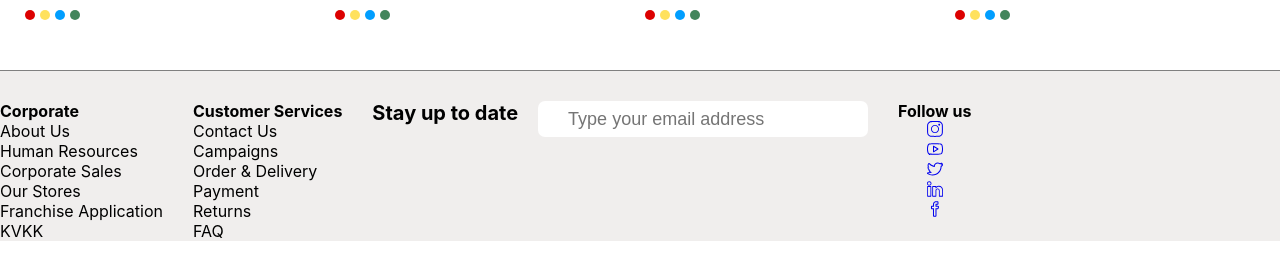
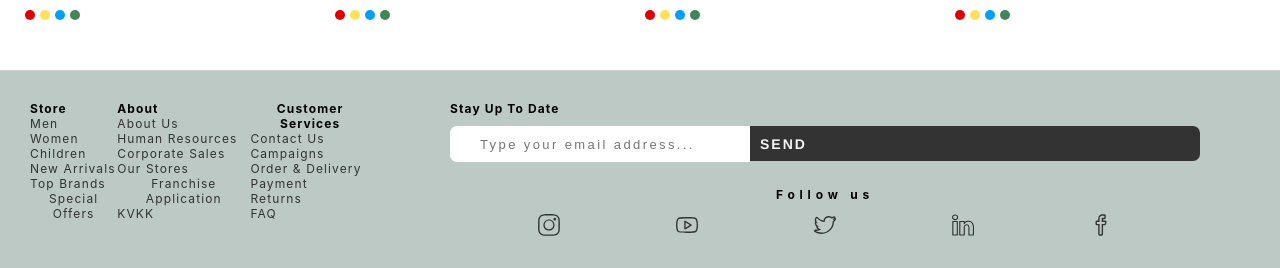
Before and after one commit to senaysenturk/e-commerce, a React (Create React App) app: page / in a window 1280 px wide. Shown: the part 1828-2096 px from the top of the page. Before the commit the page ends 2069 px from the top, so only its background shows below. Built offline with nearby package versions, Linux system fonts and the light colour scheme.

Commit message:
#4footer fixed
#4footer fixed

```diff
--- a/src/components/shared/footer/Footer.js
+++ b/src/components/shared/footer/Footer.js
@@ -10,12 +10,35 @@ import {
 
 const Footer = () => {
   return (
-    <footer>
+    <footer className="footer">
+      {/* <div className="footer"> */}
+      <div className="info-menu">
+        <div className="store">
+          <span>Store</span>
+          <ul>
+            <li>
+              <a href="/#">Men</a>
+            </li>
+            <li>
+              <a href="/#">Women</a>
+            </li>
+            <li>
+              <a href="/#">Children</a>
+            </li>
+            <li>
+              <a href="/#">New Arrivals</a>
+            </li>
+            <li>
+              <a href="/#">Top Brands</a>
+            </li>
+            <li>
+              <a href="/#">Special Offers</a>
+            </li>
+          </ul>
+        </div>
 
-      <div className="footer"></div>
-      <div className="info-menu">
-        <div className="corporate">
-          <span>Corporate</span>
+        <div className="about">
+          <span>About</span>
           <ul>
             <li>
               <a href="/#">About Us</a>
@@ -61,18 +84,24 @@ const Footer = () => {
             </li>
           </ul>
         </div>
+      </div>
 
-
+      <div className="contact-menu">
         <div className="news-btn">
-        <span> Stay up to date</span>
-        <br />
+          <span> Stay Up To Date</span>
+          <div className="contact-email">
           <input
             type="email"
-          placeholder="Type your email address"
+            placeholder="Type your email address..."
             className="news-email"
             name="news-email"
           />
+          <a href="/#" class="btn btn-outline">
+            Send
+          </a>
            </div>
+        </div>
+
         <div className="social-menu">
           <span>Follow us</span>
           <ul>
@@ -103,9 +132,8 @@ const Footer = () => {
             </li>
           </ul>
         </div>
-
-
       </div>
+      {/* </div> */}
     </footer>
   );
 };
--- a/src/components/shared/footer/style.scss
+++ b/src/components/shared/footer/style.scss
@@ -1,42 +1,148 @@
+$primary-color: rgb(122, 185, 49);
+$secondary-color: rgb(211, 185, 69);
+$light-color: #f4f4f4;
+$dark-color: #333;
+$danger-color: brown;
+$logo-color: #bcc9c5;
+
 footer {
-    border-top: solid 1px gray;
-    background: #f0eeed;
-  .news-btn {
-    font-weight: 500;
+  border-top: solid 1px #d1d1d1;
+  background: $logo-color;
+  display: flex;
+  justify-content: space-between;
+  font-size: 12px;
+  letter-spacing: 0.07rem;
+  gap: 20px;
+
+  .info-menu {
+    margin: 30px;
     display: flex;
-    font-size: 20px;
-    justify-items: end;
-    gap: 10px;
+    justify-items: flex-start;
+    justify-content: space-around;
+    align-items: flex-start;
+    width: 70%;
+    height: 40%;
 
-    .news-email {
-      width: 330px;
-      height: 36px;
-      border: none;
-      border-radius: 7px;
-      padding: 2px 30px;
-      font-size: 18px;
-    }
-    .news-email :hover {
-      border: solid 0.5px #868484;
-    }
-  }
-  .info-menu {
-    margin-top: 30px;
-    display: flex;
-    gap: 30px;
-    justify-items: flex-start;
     span {
       font-weight: bold;
       display: flex;
       justify-items: end;
+      justify-content: flex-start;
     }
 
-    .corporate a,
+    .store a,
+    .about a,
     .custumer-services a {
       text-decoration: none;
-      color: black;
+      color: $dark-color;
       display: flex;
       justify-items: end;
     }
   }
+
+  .contact-menu {
+    display: flex;
+    flex-direction: column;
+    margin: 30px;
+    padding-right: 50px;
+
+    .news-btn {
+      font-weight: bold;
+      justify-items: end;
+      gap: 10px;
+      display: flex;
+      align-items: flex-start;
+      flex-direction: column;
+
+      .btn-outline {
+        cursor: pointer;
+        // display: inline-block;
+        padding: 3px 10px;
+        height: 35px;
+        color: $light-color;
+        background-color: $dark-color;
+        border: none;
+        border-top-right-radius: 7px;
+        border-bottom-right-radius: 7px;
+        text-decoration: none;
+        float: left;
+        display: flex;
+        align-items: flex-start;
+        justify-content: center;
+        flex-direction: column;
+      }
+
+      .contact-email {
+        display: flex;
+        flex-direction: row;
+
+        span {
+          display: flex;
+          justify-items: end;
+          justify-content: flex-start;
+          align-items: flex-start;
+        }
+
+        .news-email {
+          width: 300px;
+          height: 36px;
+          border: none;
+          border-top-left-radius: 7px;
+          border-bottom-left-radius: 7px;
+          padding: 2px 30px;
+          font-size: 13px;
+          letter-spacing: 0.15rem;
+        }
+
+        .news-email :hover {
+          border: none;
+        }
+      }
+    }
+
+    .social-menu {
+      display: flex;
+      flex-direction: column;
+
+      ul {
+        display: flex;
+        flex-direction: row;
+        justify-content: space-around;
+        padding-left: 30px;
+        padding-right: 30px;
+        margin-top: 12px;
+      }
+      a {
+        color: $dark-color;
+        font-size: 22px;
+        margin-top: 30px;
+      }
+      span {
+        margin-top: 25px;
+        font-weight: bold;
+        display: flex;
+        text-align: center;
+        flex-direction: column;
+        letter-spacing: 0.3rem;
+      }
+    }
+  }
+
+
 }
+@media (max-width: 768px){
+  .footer{
+    display: flex;
+    flex-direction: column;
+    font-size: .7rem;
+
+
+    .info-menu {
+      margin: 20px 0px 20px 0;
+      width: 100%;
+      padding: 0;
+
+  }
+  }
+
+  }
```
Lines whose indentation alone changed are shown as unchanged.
